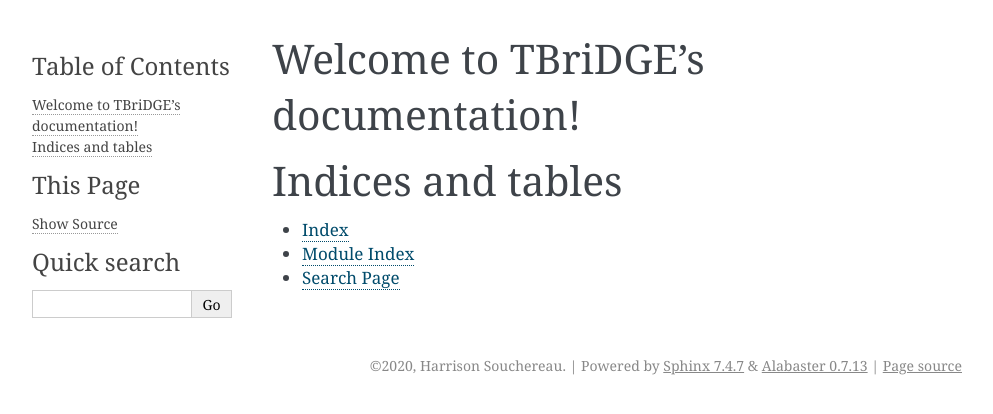
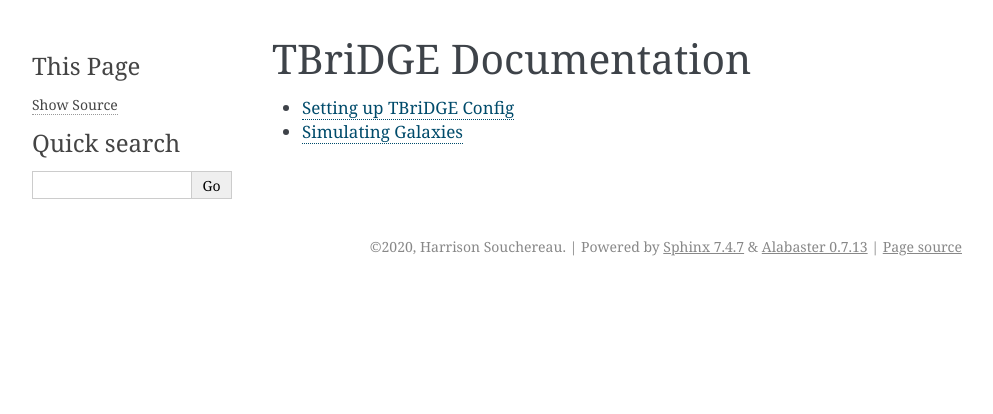
Before and after one commit to HSouch/TBRIDGE, a Sphinx documentation site: the page built from docs/index.rst, in a window 1280 px wide. Shown: the top 414 px of the page, without its empty margins (148-1141 px from the left). Built offline with Sphinx 7.4.7, drawn with Linux system fonts in a browser that asks for light colours.

Commit message:
Updated docs

```diff
--- a/docs/index.rst
+++ b/docs/index.rst
@@ -3,18 +3,11 @@
    You can adapt this file completely to your liking, but it should at least
    contain the root `toctree` directive.
 
-Welcome to TBriDGE's documentation!
+TBriDGE Documentation
 ===================================
 
 .. toctree::
-   :maxdepth: 2
-   :caption: Contents:
+   :maxdepth: 1
 
-
-
-Indices and tables
-==================
-
-* :ref:`genindex`
-* :ref:`modindex`
-* :ref:`search`
+   config.rst
+   simulating_galaxies.rst
```
Also changed, not shown: docs/config.rst (added, +24 -0 lines), docs/simulating_galaxies.rst (added, +11 -0 lines), 8 other files.
